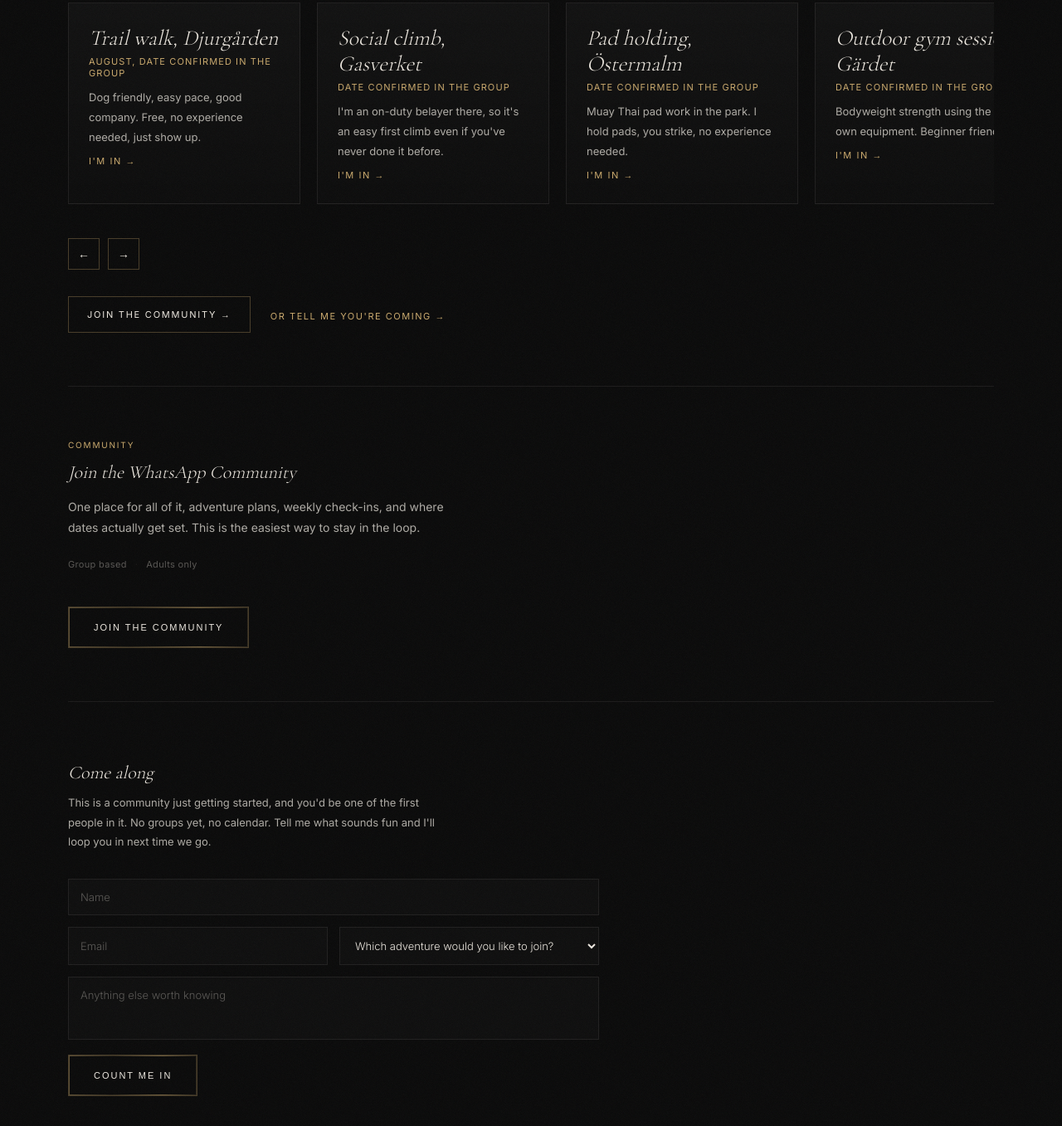
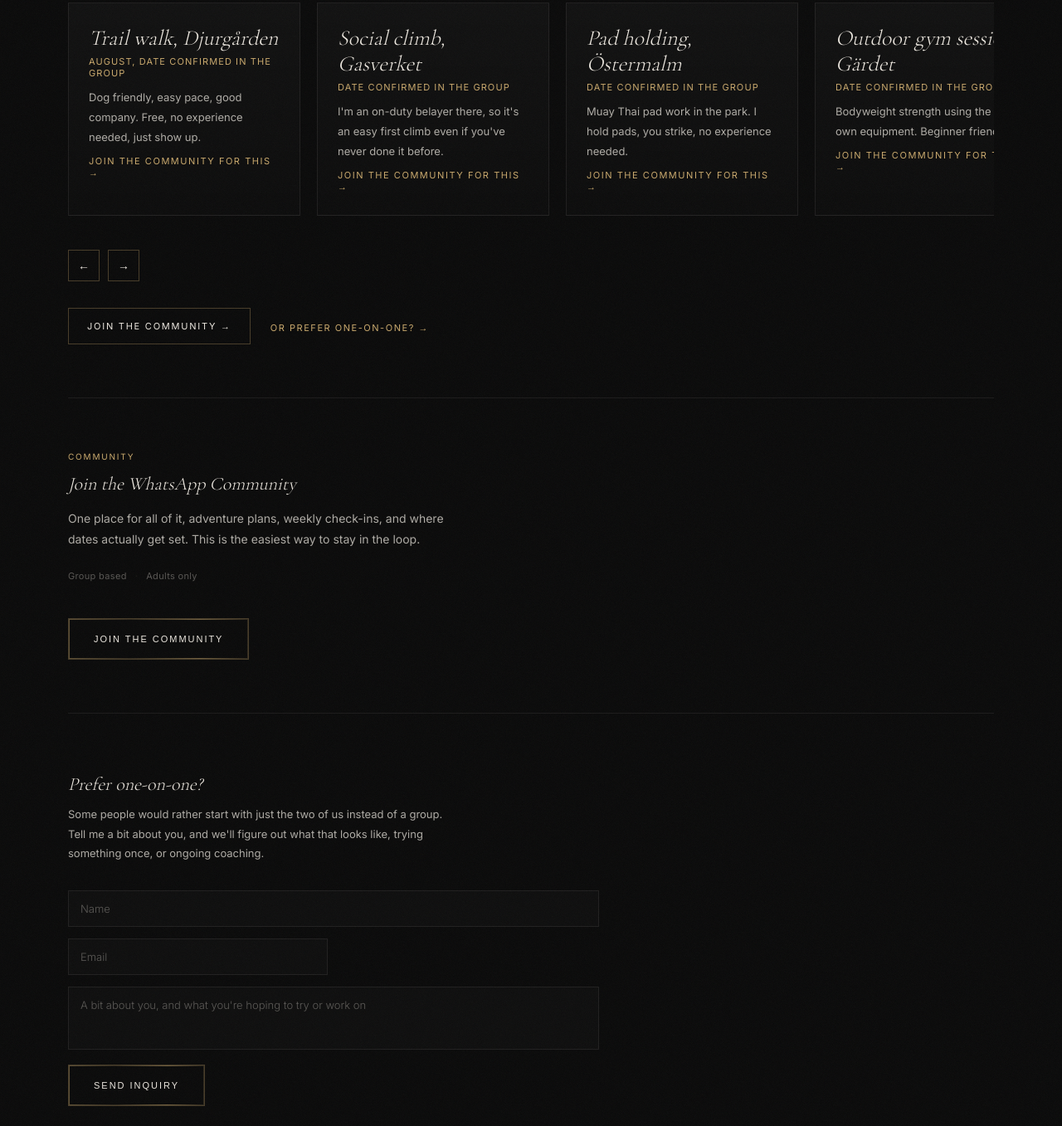
Before and after one commit to stormieperformance/stormiemoves-site, a plain HTML site: page index.html in a window 1280 px wide. Shown: the part 2143-3500 px from the top of the page at 83% size. Drawn offline with nearby package versions, Linux system fonts and the light colour scheme.

Commit message:
Update index.html

```diff
--- a/index.html
+++ b/index.html
@@ -1293,7 +1293,7 @@
     </div>
 
     <section class="offer">
-      <p class="offer-tag reveal">Community</p>
+      <p class="offer-tag reveal">Free</p>
       <p class="offer-label reveal">Things we do together</p>
       <p class="offer-meta reveal">Based in Stockholm, happy to go further across Sweden for the right adventure.</p>
       <ul class="boundaries reveal">
@@ -1309,7 +1309,6 @@
           <div class="offer-card">
             <div class="offer-card-media">
               <!-- Swap this for a real photo once ready, e.g. <img src="activities.jpg" alt=""> -->
-              <p class="offer-card-media-placeholder">Photo coming soon</p>
             </div>
             <div class="offer-card-body">
               <p class="offer-tag">Together</p>
@@ -1332,7 +1331,6 @@
           <div class="offer-card">
             <div class="offer-card-media">
               <!-- Swap this for a real photo once ready, e.g. <img src="recovery.jpg" alt=""> -->
-              <p class="offer-card-media-placeholder">Photo coming soon</p>
             </div>
             <div class="offer-card-body">
               <p class="offer-tag">Recovery</p>
@@ -1369,28 +1367,28 @@
             <h3 class="upcoming-title">Trail walk, Djurgården</h3>
             <p class="upcoming-date">August, date confirmed in the group</p>
             <p class="upcoming-desc">Dog friendly, easy pace, good company. Free, no experience needed, just show up.</p>
-            <a class="verify-link" href="#book" onclick="document.getElementById('interest-select').value='Trail walk, Djurgården'">I'm in →</a>
+            <a class="verify-link" href="#community">Join the community for this →</a>
           </div>
 
           <div class="upcoming-item">
             <h3 class="upcoming-title">Social climb, Gasverket</h3>
             <p class="upcoming-date">Date confirmed in the group</p>
             <p class="upcoming-desc">I'm an on-duty belayer there, so it's an easy first climb even if you've never done it before.</p>
-            <a class="verify-link" href="#book" onclick="document.getElementById('interest-select').value='Social climb, Gasverket'">I'm in →</a>
+            <a class="verify-link" href="#community">Join the community for this →</a>
           </div>
 
           <div class="upcoming-item">
             <h3 class="upcoming-title">Pad holding, Östermalm</h3>
             <p class="upcoming-date">Date confirmed in the group</p>
             <p class="upcoming-desc">Muay Thai pad work in the park. I hold pads, you strike, no experience needed.</p>
-            <a class="verify-link" href="#book" onclick="document.getElementById('interest-select').value='Muay Thai pad work, Östermalm'">I'm in →</a>
+            <a class="verify-link" href="#community">Join the community for this →</a>
           </div>
 
           <div class="upcoming-item">
             <h3 class="upcoming-title">Outdoor gym session, Gärdet</h3>
             <p class="upcoming-date">Date confirmed in the group</p>
             <p class="upcoming-desc">Bodyweight strength using the park's own equipment. Beginner friendly.</p>
-            <a class="verify-link" href="#book" onclick="document.getElementById('interest-select').value='Outdoor gym, Gärdet'">I'm in →</a>
+            <a class="verify-link" href="#community">Join the community for this →</a>
           </div>
 
         </div>
@@ -1403,7 +1401,7 @@
 
       <div class="next-actions">
         <a class="whatsapp-cta" href="#community">Join the Community →</a>
-        <a class="verify-link" href="#book">Or tell me you're coming →</a>
+        <a class="verify-link" href="#book">Or prefer one-on-one? →</a>
       </div>
     </section>
 
@@ -1446,24 +1444,16 @@
     </section>
 
     <section class="book reveal" id="book">
-      <p class="book-label">Come along</p>
-      <p class="book-sub">This is a community just getting started, and you'd be one of the first people in it. No groups yet, no calendar. Tell me what sounds fun and I'll loop you in next time we go.</p>
+      <p class="book-label">Prefer one-on-one?</p>
+      <p class="book-sub">Some people would rather start with just the two of us instead of a group. Tell me a bit about you, and we'll figure out what that looks like, trying something once, or ongoing coaching.</p>
 
       <form class="book-form" id="book-form" action="https://formspree.io/f/mvznvwpk" method="POST">
         <input class="full" type="text" name="name" placeholder="Name" required />
         <input type="email" name="email" placeholder="Email" required />
-        <select name="interest" id="interest-select" required>
-          <option value="" disabled selected>Which adventure would you like to join?</option>
-          <option value="Trail walk, Djurgården">Trail walk, Djurgården</option>
-          <option value="Social climb, Gasverket">Social climb, Gasverket</option>
-          <option value="Muay Thai pad work, Östermalm">Muay Thai pad work, Östermalm</option>
-          <option value="Outdoor gym, Gärdet">Outdoor gym, Gärdet</option>
-          <option value="Outdoor training with Storm">Outdoor training with Storm, paid</option>
-          <option value="Not sure yet">Not sure yet, surprise me</option>
-        </select>
-        <textarea class="full" name="availability" placeholder="Anything else worth knowing" rows="3"></textarea>
-        <input type="hidden" name="_subject" value="Stormie Moves, come along" />
-        <button class="book-submit" type="submit">Count me in</button>
+        <input type="hidden" name="interest" value="One-on-one inquiry" />
+        <textarea class="full" name="availability" placeholder="A bit about you, and what you're hoping to try or work on" rows="3"></textarea>
+        <input type="hidden" name="_subject" value="Stormie Moves, one-on-one inquiry" />
+        <button class="book-submit" type="submit">Send inquiry</button>
       </form>
 
       <div class="book-success" id="book-success">
```
